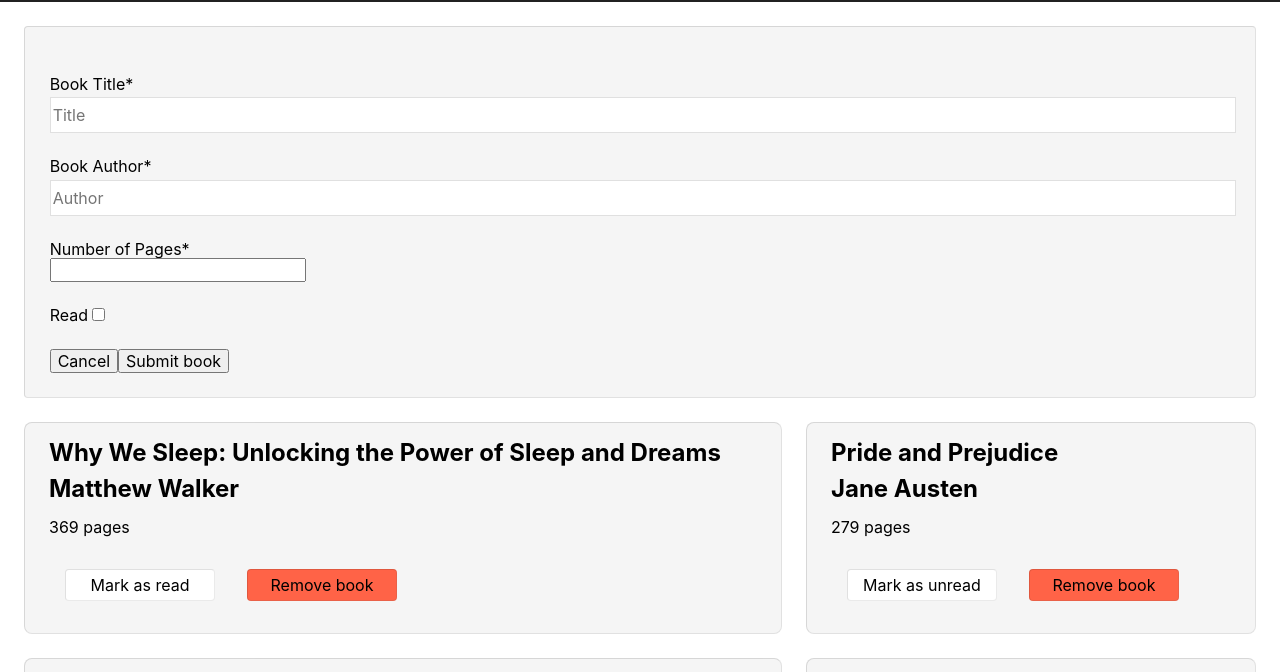
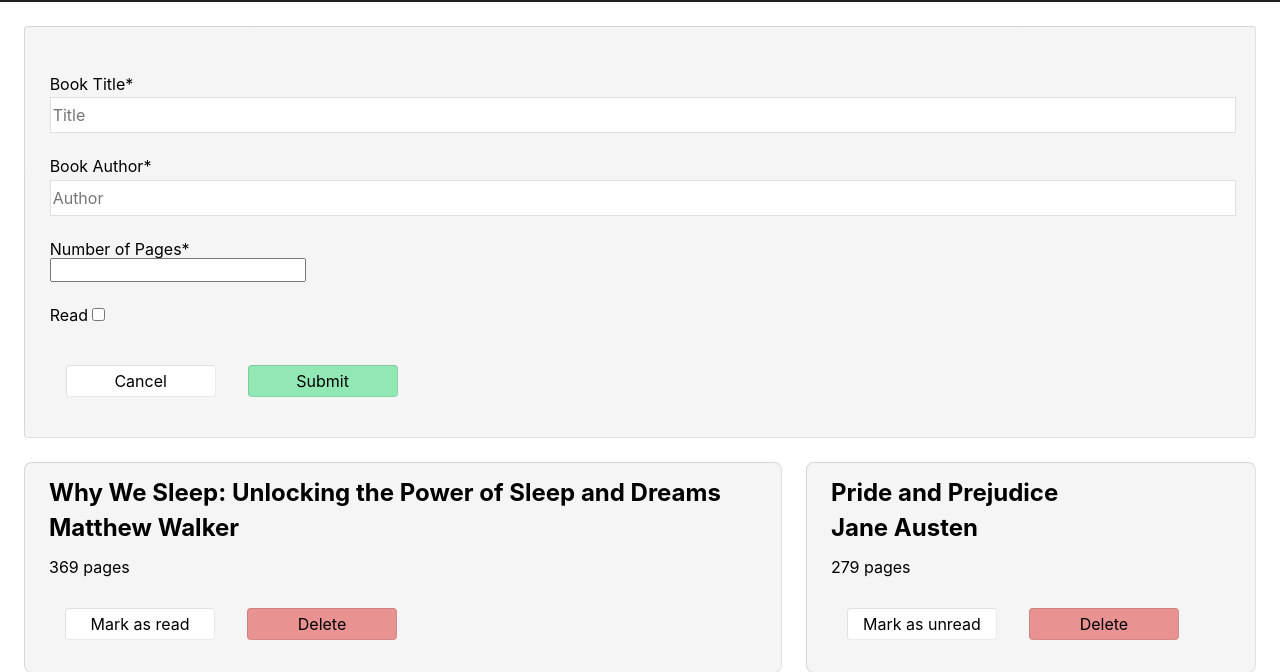
Before and after one commit to wgoolsby/library, a plain HTML site: page index.html in a window 1280 px wide. Both pictures are taken after a click on the button "Add new book". Shown: the part 83-755 px from the top of the page. Drawn offline with Linux system fonts and the light colour scheme.

Commit message:
Updated my button styles and labels

```diff
--- a/index.html
+++ b/index.html
@@ -62,18 +62,18 @@
                     <div id="error-handling"><p id="error-message"></p></div>
                     <button
                         id="hide-form"
-                        class="default-button hidden"
+                        class="button-default hidden"
                         type="reset"
                         onclick="toggleForm();"
                     >
                         Cancel</button
                     ><button
                         id="submit"
-                        class="default-button"
+                        class="button-default button-success"
                         type="button"
                         onclick="addBookToLibrary();"
                     >
-                        Submit book
+                        Submit
                     </button>
                 </form>
             </div>
--- a/main.js
+++ b/main.js
@@ -169,7 +169,7 @@
         'onclick',
         `removeBookFromLibrary(${bookCard.dataset.key})`
     );
-    removeBook.textContent = 'Remove book';
+    removeBook.textContent = 'Delete';
     removeBook.classList.add('button-default');
     removeBook.classList.add('button-remove');
     removeBook.id = 'remove-button';
--- a/style.css
+++ b/style.css
@@ -76,7 +76,17 @@
 }
 
 .button-remove {
-    background-color: tomato;
+    background-color: #e89292;
+}
+.button-remove:hover {
+    background-color: #c88080;
+}
+
+.button-success {
+    background-color: #92e8b4;
+}
+.button-success:hover {
+    background-color: #80c89d;
 }
 
 .hidden {
```
